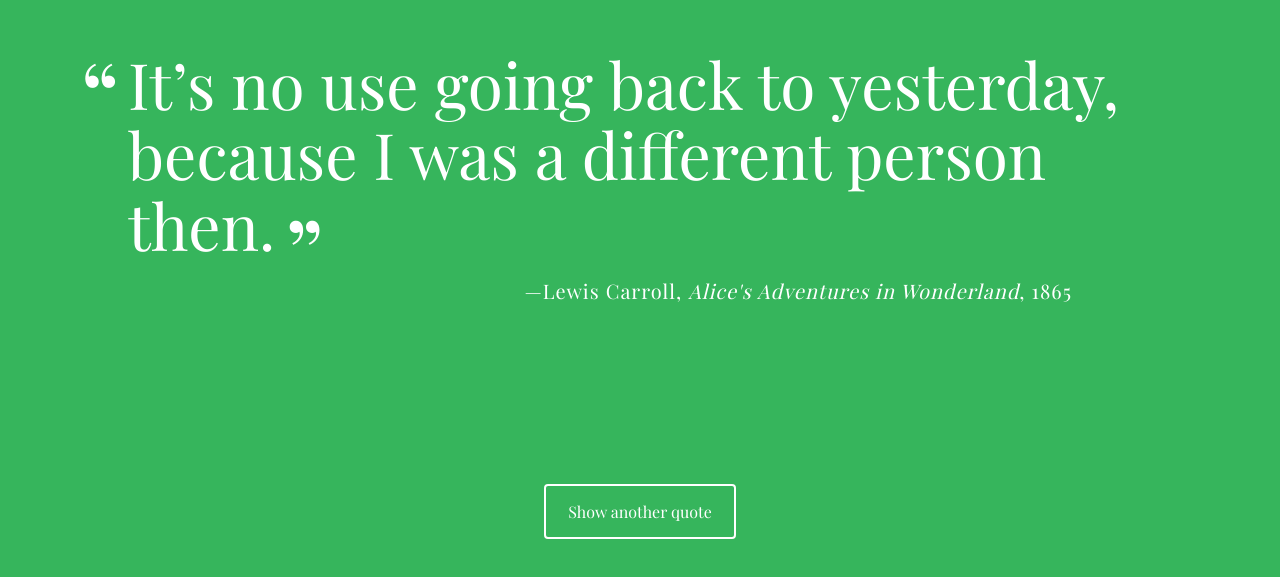
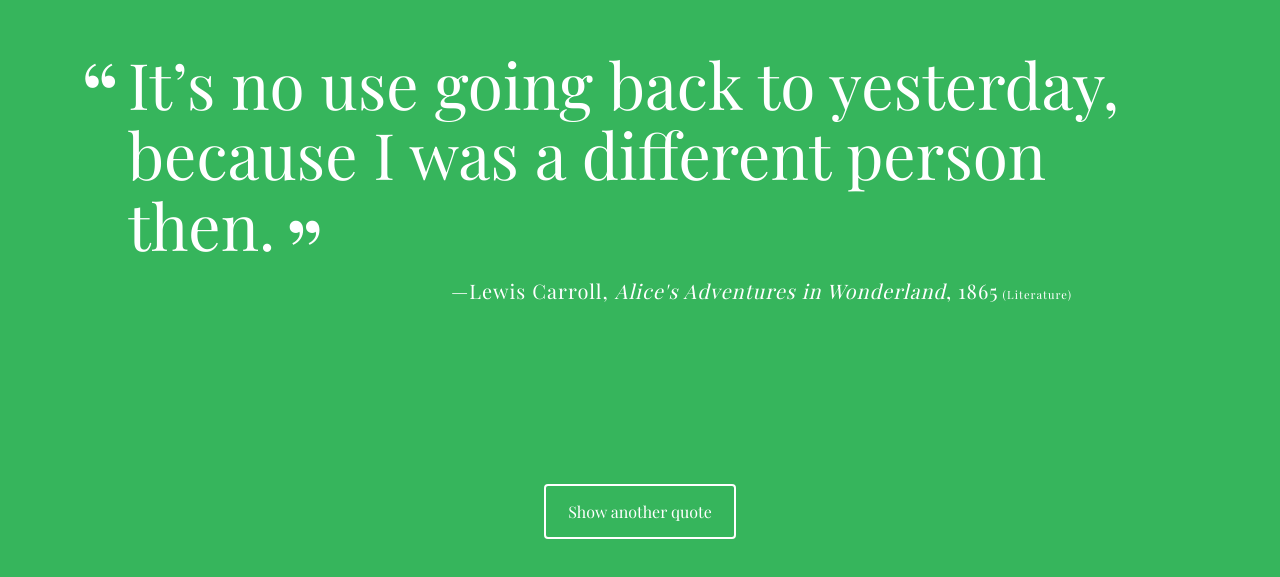
Before and after one commit to Raineldn/project-one, a plain HTML site: page index.html in a window 1280 px wide. Shown: the part 111-688 px from the top of the page. Drawn offline with nearby package versions, Linux system fonts and the light colour scheme; a web font is replaced by a local one.

Commit message:
Added tag property + updated CSS

```diff
--- a/css/styles.css
+++ b/css/styles.css
@@ -68,6 +68,22 @@ body {
   font-style: normal;
 }
 
+.tag {
+  font-size: 0.7rem;
+}
+
+.tag:before {
+  content: " (";
+  font-style: normal;
+  font-size: 0.7rem;
+}
+
+.tag:after {
+  content: ") ";
+  font-style: normal;
+  font-size: 0.7rem;
+}
+
 #loadQuote {
   position: fixed;
   width: 12em;
--- a/index.html
+++ b/index.html
@@ -11,7 +11,7 @@
   <div class="container">
     <div id="quote-box">
       <p class="quote">Every great developer you know got there by solving problems they were unqualified to solve until they actually did it.</p>
-      <p class="source">Patrick McKenzie<span class="citation">Twitter</span><span class="year">2016</span></p>
+      <p class="source">Patrick McKenzie<span class="citation">Twitter</span><span class="year">2016</span><span class="tag">Famous People</span></p>
     </div>
     <button id="loadQuote">Show another quote</button>
   </div>
--- a/js/script.js
+++ b/js/script.js
@@ -7,74 +7,89 @@ var quotes = [
 	quote: 'You\'re gonna need a bigger boat.',
 	source: 'Brody',
 	date: 1975,
-	citation: 'Jaws'
+	citation: 'Jaws',
+	tag: 'Movies'
 },
 {
 	quote: 'The way to get started is to quit talking and begin doing.',
-	source: 'Walt Disney'
+	source: 'Walt Disney',
+	tag: 'Famous People'
 },
 {
 	quote: 'Never forget what you are, for surely the world will not. Make it your strength. Then it can never be your weakness. Armour yourself in it, and it will never be used to hurt you.',
 	source: 'George R.R. Martin',
 	date: 1996,
-	citation: 'A Game of Thrones'
+	citation: 'A Game of Thrones',
+	tag: 'TV'
 },
 {
 	quote: 'A reader lives a thousand lives before he dies, said Jojen. The man who never reads lives only one.',
 	source: 'George R. R. Martin',
 	date: 2011,
-	citation: 'A Dance with Dragons'
+	citation: 'A Dance with Dragons',
+	tag: 'Literature'
 },
 {
 	quote: 'It\'s the possibility of having a dream come true that makes life interesting.',
 	source: 'Paulo Coelho',
 	date: 1988,
-	citation: 'The Alchemist'
+	citation: 'The Alchemist',
+	tag: 'Literature'
 },
 {
 	quote: 'It\’s no use going back to yesterday, because I was a different person then.',
 	source: 'Lewis Carroll',
 	date: 1865,
-	citation: 'Alice\'s Adventures in Wonderland'
+	citation: 'Alice\'s Adventures in Wonderland',
+	tag: 'Literature'
 },
 {
 	quote: 'The best time to plant a tree was 20 years ago. The second best time is now.',
-	source: 'Chinese Proverb'
+	source: 'Chinese Proverb',
+	tag: 'Proverbs'
 },
 {
 	quote: 'You can never cross the ocean until you have the courage to lose sight of the shore.',
-	source: 'Christopher Colombus'
+	source: 'Christopher Colombus',
+	tag: 'Famous People'
 },
 {
 	quote: 'The best revenge is massive success.',
-	source: 'Frank Sinatra'
+	source: 'Frank Sinatra',
+	tag: 'Famous People'
 },
 {
 	quote: 'Strive not to be a success, but rather to be of value.',
-	source: 'Albert Einstein'
+	source: 'Albert Einstein',
+	tag: 'Famous People'
 },
 {
 	quote: 'The only way to do great work is to love what you do.',
 	source: 'Steve Jobs',
+	tag: 'Famous People'
 },
 {
 	quote: 'Choose a job you love, and you will never have to work a day in your life.',
-	source: 'Confucius'
+	source: 'Confucius',
+	tag: 'Famous People'
 },
 {
 	quote: 'Don\'t be pushed around by the fears in your mind. Be led by the dreams in your heart.',
 	source: 'Roy T. Bennett',
 	date: 2016,
-	citation: 'The Light in the Heart'
+	citation: 'The Light in the Heart',
+	tag: 'Literature'
 },
 {
 	quote: 'Wubba Lubba Dub Dub!',
 	source: 'Rick',
-	citation: 'Rick and Morty'
+	citation: 'Rick and Morty',
+	tag: 'TV'
 },
 {
 	quote: 'Let us be well persuaded that everyone of us possesses happiness in proportion to his virtue and wisdom, and according as he acts in obedience to their suggestion.',
 	source: 'Aristotle',
+	tag: 'Famous People'
 }
 ]
 
@@ -87,22 +102,44 @@ function getRandomQuote(array) {
 	return randomQuote;
 }
 
+// Random background color function (with CREDIT to www.w3resource.com)
+// Found here: https://www.w3resource.com/javascript-exercises/javascript-math-exercise-40.php
+
+function backgroundColor() {
+    var x = Math.floor(Math.random() * 256);
+    var y = Math.floor(Math.random() * 256);
+    var z = Math.floor(Math.random() * 256);
+    var bgColor = "rgb(" + x + "," + y + "," + z + ")";
+}
 
 
 // Create the printQuote function and name it printQuote
 
+// An empty string which will be filled with the next var.
+
 function printQuote() {
-	var message = ""; // An empty string which will be filled with the next var.
+	var message = "";
 	var quoteString = getRandomQuote(quotes);
+	backgroundColor();
 	message = '<p class="quote">' + quoteString.quote + '</p>';
 	message += '<p class="source">' + quoteString.source;
 
-	if ("citation" in quoteString) { // A conditional for a quote citation.
+	// A conditional for a quote citation.
+
+	if ("citation" in quoteString) {
 	message += '<span class="citation">' + quoteString.citation + '</span>';
 	}
 
-	if ("date" in quoteString) { // A conditional for a quote date.
-	message += '<span class="year">' + quoteString.date + '</span>' + '</p>';
+	// A conditional for a quote date.
+
+	if ("date" in quoteString) {
+	message += '<span class="year">' + quoteString.date + '</span>';
+	}
+
+	// A conditional for a quote tag (CSS added to styles.css)
+
+	if ("tag" in quoteString) {
+	message += '<span class="tag">' + quoteString.tag + '</p>';
 	}
 
 	document.getElementById('quote-box').innerHTML = message;
```
